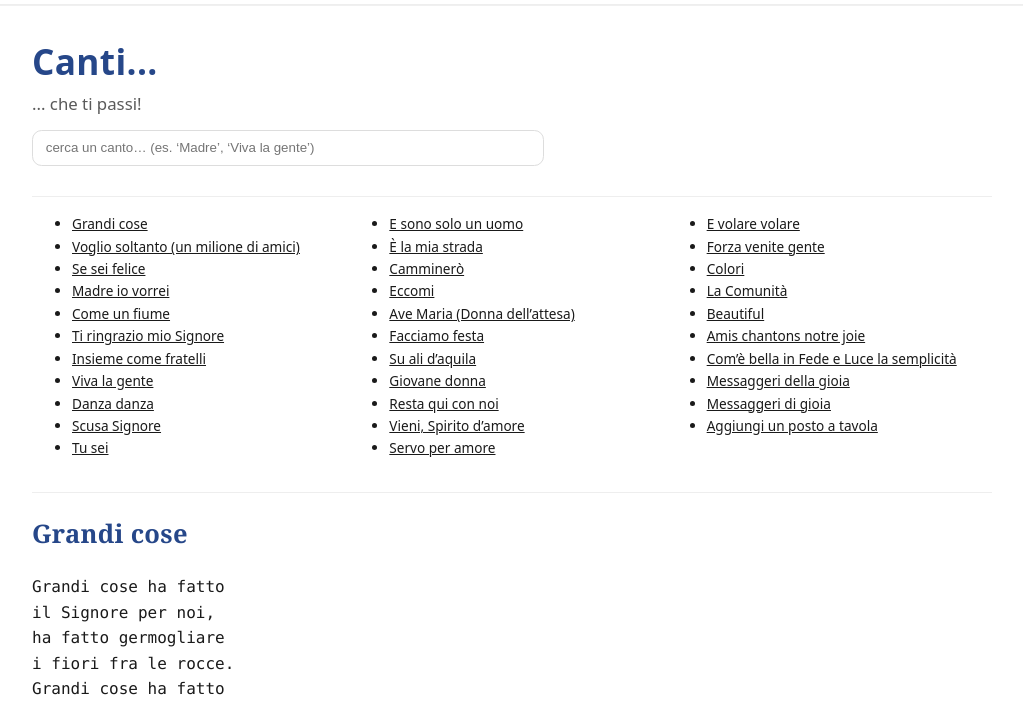
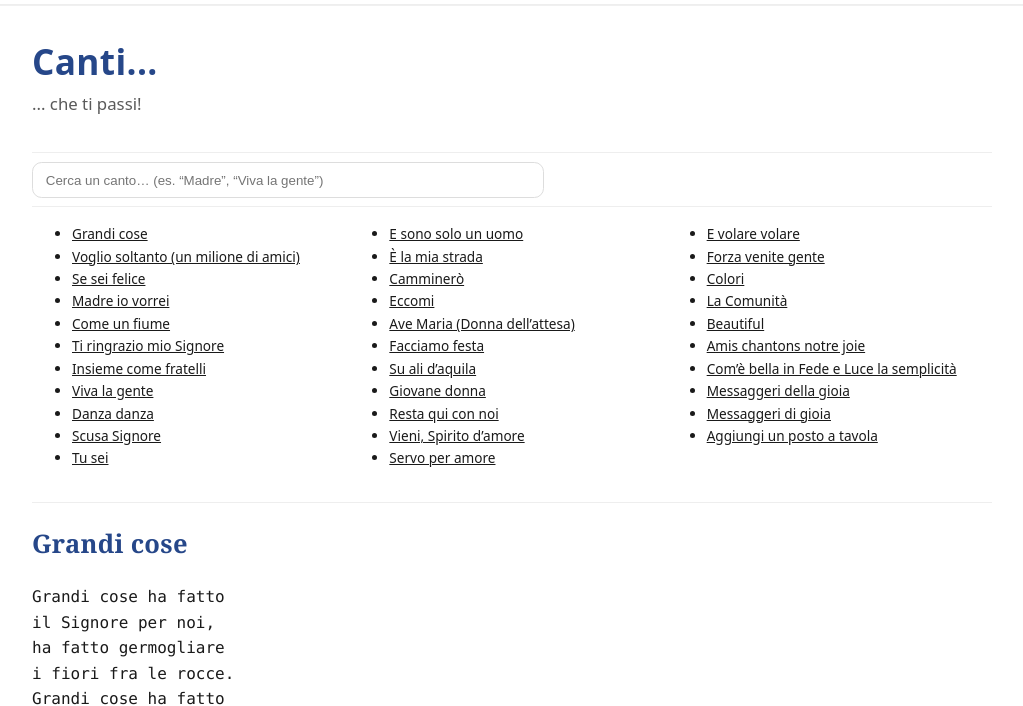
Before and after one commit to SegreteriaFL/pompei2025, a plain HTML site: page canti.html in a window 1280 px wide. Shown: the part 60-766 px from the top of the page, without its empty margins (128-1151 px from the left). Drawn offline with Linux system fonts and the light colour scheme.

Commit message:
fix sticky bar, fade e cose minori

```diff
--- a/assets/css/main.css
+++ b/assets/css/main.css
@@ -477,7 +477,7 @@ h4.tema{font-size:2.5rem!important;line-height: 1!important;}
 .text-verde { color: var(--verde-acqua); }
 .text-giallo { color: var(--yellow-orange); }
 
-.search { margin-block: 1rem 0.5rem; }
+.search { margin-block: 1rem 0.5rem 0; }
 .search input[type="search"] { width: 100%; max-width: 32rem; padding: .6rem .8rem; border: 1px solid var(--border, #ddd); border-radius: .6rem; }
 .toc-list { columns: 2; gap: 2rem; margin: 1rem 0 2rem;font-family:var(--ff-title);font-size:80% }
 @media (min-width: 900px){ .toc-list { columns: 3; } }
@@ -702,3 +702,43 @@ address{margin: 1rem 0 0;}
   border: 0;
   display: block;
 }
+
+
+/* === Sticky system (unificato) === */
+:root{
+  --header-height: 64px;       /* sovrascritto via JS in base all’header reale */
+  --sticky-gap: 0px;           /* margine aria tra header e sticky */
+  --active-sticky: 0px;        /* altezza sticky attiva, gestita via JS */
+  --page-bg: #fff;
+}
+
+/* Barra sticky riutilizzabile ovunque */
+.sticky-bar{
+  position: sticky;
+  top: calc(var(--header-height) + var(--sticky-gap));
+  z-index: 900;
+  background: var(--page-bg);
+  /* stile base sobrio; personalizzalo con utility già in progetto */
+  padding: .5rem 0;
+  border-bottom: 1px solid #eee;
+}
+
+/* Effetto quando realmente “attacca” */
+.sticky-bar.is-stuck{
+  box-shadow: 0 none
+}
+
+/* Contenitore opzionale per toolbar/forms */
+.sticky-bar .toolbar{
+  display: flex; gap: .5rem; align-items: center; flex-wrap: wrap;
+}
+
+/* Offset degli anchor: tutti gli elementi con id scrollano sotto header+sticky */
+[id]{
+  scroll-margin-top: calc(var(--header-height) + var(--active-sticky) + 12px);
+}
+
+/* Accessibilità movimento ridotto */
+@media (prefers-reduced-motion: reduce){
+  html{ scroll-behavior: auto; }
+}
--- a/assets/js/main.js
+++ b/assets/js/main.js
@@ -262,3 +262,124 @@ function fixInitialHashOffset() {
     sections.forEach(sec => obs.observe(sec));
   });
 })();
+
+// === Sticky System Unificato ===
+(function(){
+  const $doc = document.documentElement;
+
+  function getHeaderEl(){
+    // Adatta il selettore al tuo header reale (es. '.site-header' o '#siteHeader .site-header')
+    return document.querySelector('.site-header') || document.querySelector('#siteHeader') || null;
+  }
+
+  function setHeaderHeightVar(){
+    const h = getHeaderEl();
+    const hh = h ? Math.ceil(h.getBoundingClientRect().height) : 0;
+    $doc.style.setProperty('--header-height', hh + 'px');
+  }
+
+  // Attiva ombra e calcola altezza sticky attiva
+  function attachStickyObserver(el){
+    // sentinella prima della barra
+    const sentinel = document.createElement('div');
+    sentinel.setAttribute('aria-hidden', 'true');
+    sentinel.style.position = 'relative';
+    sentinel.style.height = '1px';
+    el.parentNode.insertBefore(sentinel, el);
+
+    const updateActiveSticky = () => {
+      if (el.classList.contains('is-stuck')){
+        const h = Math.ceil(el.getBoundingClientRect().height);
+        $doc.style.setProperty('--active-sticky', h + 'px');
+      } else {
+        // Se ci sono più sticky, prendiamo la maggiore
+        const all = Array.from(document.querySelectorAll('.sticky-bar.is-stuck'));
+        const maxH = all.reduce((m, n) => Math.max(m, Math.ceil(n.getBoundingClientRect().height)), 0);
+        $doc.style.setProperty('--active-sticky', (maxH || 0) + 'px');
+      }
+    };
+
+    // L’header occupa spazio: spostiamo la rootMargin in alto di header-height
+    const obs = new IntersectionObserver((entries)=>{
+      entries.forEach(entry=>{
+        // quando la sentinella esce dall’area visibile, la barra è "stuck"
+        if (entry.isIntersecting){
+          el.classList.remove('is-stuck');
+        } else {
+          el.classList.add('is-stuck');
+        }
+        updateActiveSticky();
+      });
+    },{
+      root: null,
+      rootMargin: `-${getVarPx('--header-height')}px 0px 0px 0px`,
+      threshold: [1]
+    });
+
+    obs.observe(sentinel);
+
+    // Aggiorna su resize/layout changes
+    const ro = new ResizeObserver(()=>{ setHeaderHeightVar(); updateActiveSticky(); });
+    ro.observe(el);
+  }
+
+  function getVarPx(name){
+    const v = getComputedStyle($doc).getPropertyValue(name).trim();
+    return parseInt(v || '0', 10);
+  }
+
+  function initAllStickyBars(){
+    setHeaderHeightVar();
+    const bars = document.querySelectorAll('.sticky-bar');
+    bars.forEach(attachStickyObserver);
+    // set iniziale per scroll-margin-top coerente
+    $doc.style.setProperty('--active-sticky',
+      String(Math.max(0, ...Array.from(bars).map(b=>Math.ceil(b.getBoundingClientRect().height)))) + 'px'
+    );
+  }
+
+  // Anchor offset FIX (click e page-load con hash)
+  function offsetScrollTo(target){
+    if (!target) return;
+    const y = target.getBoundingClientRect().top + window.scrollY
+            - getVarPx('--header-height') - getVarPx('--active-sticky') - 12;
+    window.scrollTo({ top: y, behavior: 'smooth' });
+  }
+
+  function initAnchorFix(){
+    // Click su link interni
+    document.addEventListener('click', function(e){
+      const a = e.target.closest('a[href^="#"]:not([href="#"])');
+      if (!a) return;
+      const id = a.getAttribute('href').slice(1);
+      const target = document.getElementById(id);
+      if (!target) return;
+      e.preventDefault();
+      history.pushState(null, '', '#' + id);
+      offsetScrollTo(target);
+    });
+
+    // Se la pagina apre già con hash
+    if (location.hash && location.hash.length > 1){
+      const target = document.getElementById(location.hash.slice(1));
+      if (target){
+        // aspetta un frame per calcolare header/sticky esatti
+        requestAnimationFrame(()=>offsetScrollTo(target));
+      }
+    }
+  }
+
+  // Init on ready + su resize
+  function onReady(fn){
+    if (document.readyState === 'loading') {
+      document.addEventListener('DOMContentLoaded', fn, { once: true });
+    } else { fn(); }
+  }
+
+  onReady(function(){
+    initAllStickyBars();
+    initAnchorFix();
+  });
+
+  window.addEventListener('resize', setHeaderHeightVar);
+})();
--- a/canti.html
+++ b/canti.html
@@ -3,7 +3,7 @@
 <head>
   <meta charset="utf-8">
   <meta name="viewport" content="width=device-width, initial-scale=1">
-  <title>Introduzioni – Pellegrinaggio Pompei 2025</title>
+  <title>Canti – Pellegrinaggio Pompei 2025</title>
   <meta name="description" content="Introduzioni e messaggi dal libretto.">
   <meta name="theme-color" content="#ffffff">
   <link rel="preload" href="assets/css/main.css" as="style">
@@ -16,17 +16,27 @@
   <div id="siteHeader"></div>
 
     <main id="contenuto" class="container page-wrapper">
-    <section class="hero stickysticky" aria-label="introduzione">
+    <section class="hero" aria-label="introduzione">
       <h1>Canti...</h1>
       <p class="lead">... che ti passi!</p>
-    <form id="cercaCanti" role="search" aria-label="cerca nei canti" class="search">
-      <label for="songSearch" class="sr-only">cerca titolo</label>
-      <input id="songSearch" type="search" placeholder="cerca un canto… (es. ‘Madre’, ‘Viva la gente’)">
-    </form>
     <p class="search-hint small invisibile">digita per filtrare i titoli. invio ↵ per andare al primo risultato.</p>
 
     </section>
-  </header>
+
+    <!-- Barra sticky riutilizzabile -->
+    <section class="sticky-bar" aria-label="Cerca nei canti" data-fade>
+      <form id="cercaCanti" class="toolbar search" role="search" aria-label="Cerca nei canti" aria-describedby="hintCanti">
+        <label for="songSearch" class="sr-only">Cerca un canto</label>
+        <input id="songSearch"
+               type="search"
+               placeholder="Cerca un canto… (es. “Madre”, “Viva la gente”)"
+               autocomplete="off"
+               aria-controls="listaCanti">
+        <button type="button" id="clearCanti" aria-label="Pulisci ricerca" title="Pulisci" class="invisibile">✕</button>
+        <span id="countCanti" class="meta" aria-live="polite"></span>
+      </form>
+      <p id="hintCanti" class="hint small invisibile">Digita per filtrare i titoli/testi. Premi Invio ↵ per aprire il primo risultato.</p>
+    </section>
 
   <nav class="toc" aria-label="elenco canti">
     <ul id="songToc" class="toc-list">
@@ -1268,6 +1278,8 @@ sia.</pre>
   <script src="assets/js/includeFooter.js" defer></script>
   <script src="assets/js/casefix.js" defer></script>
   <script src="assets/js/main.js" defer></script>
+  <!-- Sblocco fade globale -->
+  <script>requestAnimationFrame(()=>document.documentElement.classList.add('is-loaded'));</script>
 </body>
 </html>
 
```
Also changed, not shown: guida-pompei.html (+3 -2 lines), programma.html (+1 -1 lines).
